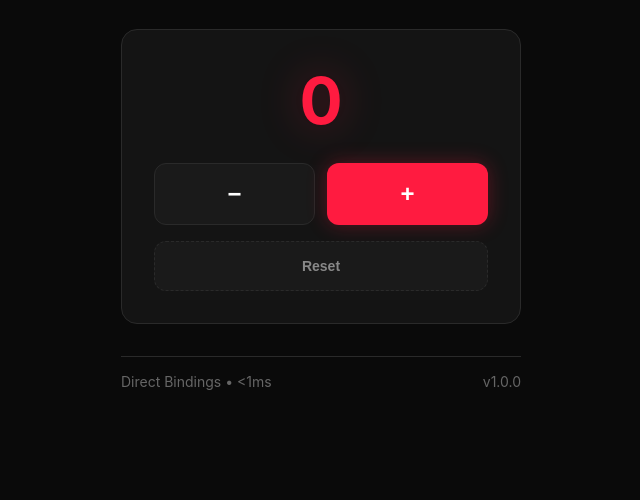
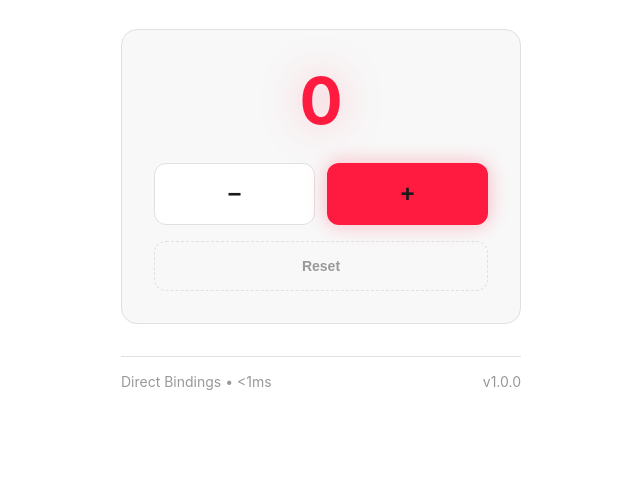
Before and after one commit to eddime/hive, a website with bundled scripts: page src/frontend/index.html in a window 1280 px wide. Shown: the part 300-800 px from the top of the page, without its empty margins (319-959 px from the left). Built offline with nearby package versions, Linux system fonts and the light colour scheme.

Commit message:
🎨 FIX: Logo path + White theme
✅ Logo Fix:
- Copied logo to src/frontend/
- Changed path: bunery-logo.svg (direct)
- No more 404 error!

🤍 White Theme:
- Background: #ffffff (white)
- Text: #1a1a1a (dark)
- Card: #f8f8f8 (light gray)
- Borders: #e0e0e0 (subtle)
- Primary: #ff1b40 (Bunery red stays)

🎯 Result:
- Clean, modern, light theme
- Logo loads correctly
- Professional look!

```diff
--- a/src/frontend/index.html
+++ b/src/frontend/index.html
@@ -9,7 +9,7 @@
 <body>
   <div class="app">
     <div class="hero">
-      <img src="../../assets/bunery-logo.svg" alt="Bunery" class="logo">
+      <img src="bunery-logo.svg" alt="Bunery" class="logo">
       <h1>Bunery</h1>
       <p>🥐 Bake your desktop apps</p>
     </div>
--- a/src/frontend/styles.css
+++ b/src/frontend/styles.css
@@ -8,8 +8,8 @@
 
 body {
   font-family: -apple-system, BlinkMacSystemFont, 'Segoe UI', sans-serif;
-  background: #0a0a0a;
-  color: #ffffff;
+  background: #ffffff;
+  color: #1a1a1a;
   min-height: 100vh;
   display: flex;
   align-items: center;
@@ -46,13 +46,13 @@ body {
 
 .hero p {
   font-size: 1rem;
-  color: #888;
+  color: #666;
 }
 
 /* Counter Card */
 .counter-card {
-  background: #141414;
-  border: 1px solid #2a2a2a;
+  background: #f8f8f8;
+  border: 1px solid #e0e0e0;
   border-radius: 16px;
   padding: 2rem;
   text-align: center;
@@ -81,10 +81,10 @@ body {
 
 button {
   padding: 1rem;
-  border: 1px solid #2a2a2a;
+  border: 1px solid #e0e0e0;
   border-radius: 12px;
-  background: #1a1a1a;
-  color: #fff;
+  background: #ffffff;
+  color: #1a1a1a;
   font-size: 1.5rem;
   font-weight: 600;
   cursor: pointer;
@@ -92,7 +92,7 @@ button {
 }
 
 button:hover {
-  background: #2a2a2a;
+  background: #f0f0f0;
   transform: translateY(-2px);
 }
 
@@ -114,13 +114,15 @@ button.primary:hover {
 button.reset {
   width: 100%;
   font-size: 0.875rem;
-  color: #888;
+  color: #999;
   border-style: dashed;
+  background: transparent;
 }
 
 button.reset:hover {
-  color: #fff;
+  color: #1a1a1a;
   border-color: #ff1b40;
+  background: transparent;
 }
 
 /* Info */
@@ -128,9 +130,9 @@ button.reset:hover {
   display: flex;
   justify-content: space-between;
   font-size: 0.875rem;
-  color: #666;
+  color: #999;
   padding-top: 1rem;
-  border-top: 1px solid #2a2a2a;
+  border-top: 1px solid #e0e0e0;
 }
 
 /* Responsive */
```
Also changed, not shown: src/frontend/bunery-logo.svg (added).
